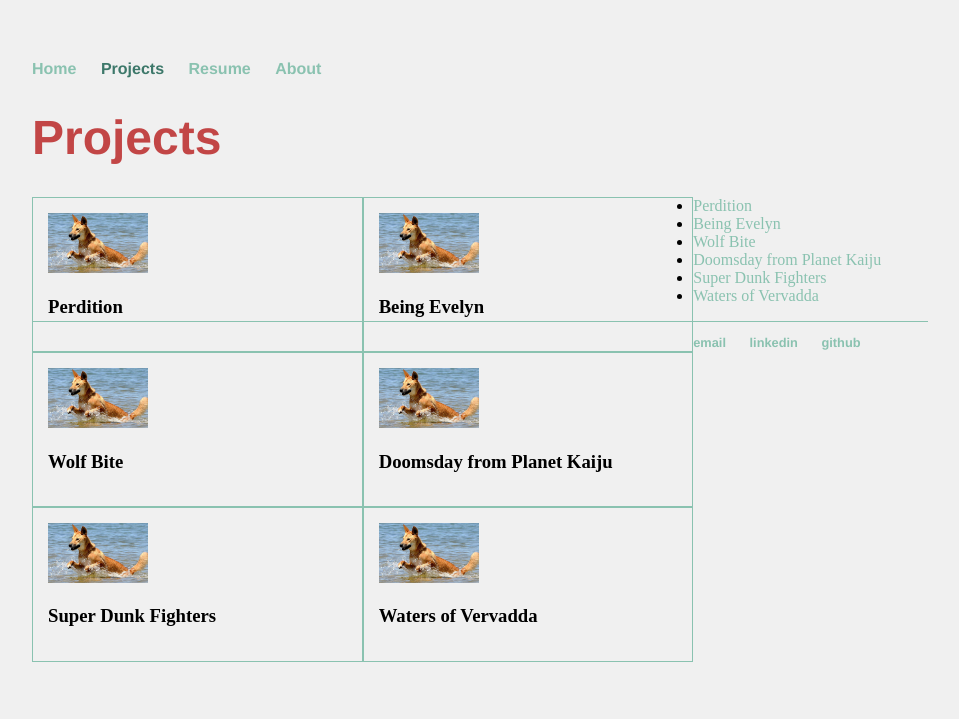
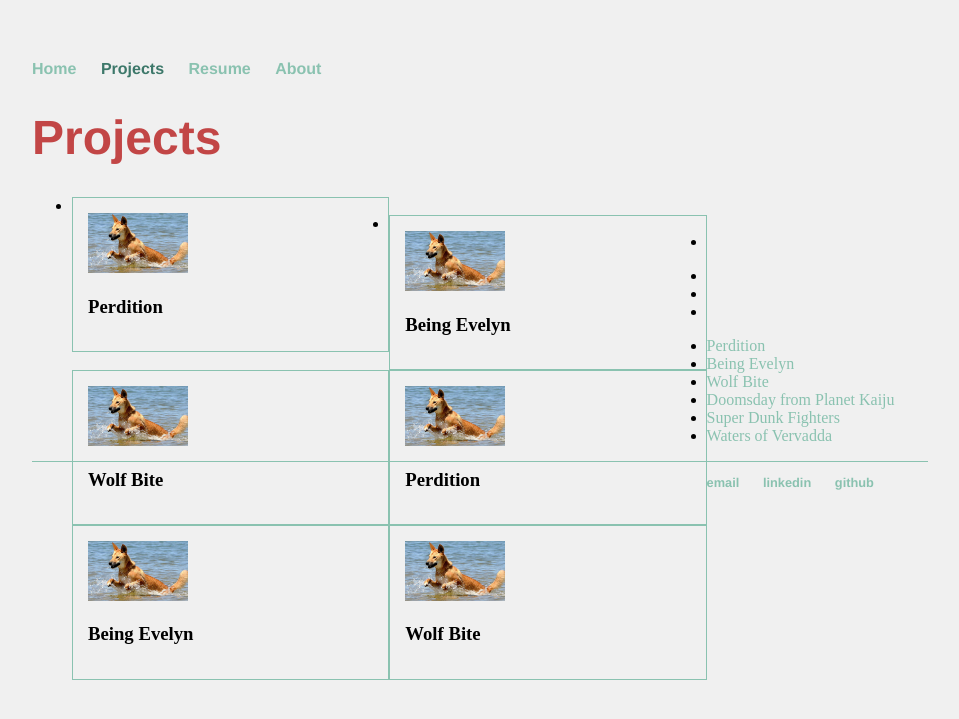
Before and after one commit to digigrant/digigrant.github.io, a Jekyll site: the page built from projects.html, in a window 1280 px wide. Shown: the top 719 px of the page, without its empty margins (160-1119 px from the left). Built offline with Jekyll 4.4.1, drawn with Linux system fonts in a browser that asks for light colours.

Commit message:
Update projects.html

```diff
--- a/projects.html
+++ b/projects.html
@@ -7,14 +7,18 @@ title: Projects
 
 <div class="grid">
   <div class="row">
-    <div class="col"><img src="/assets/images/dingo.jpg" width="100";><h3>Perdition</h3></div>
-    <div class="col"><img src="/assets/images/dingo.jpg" width="100";><h3>Being Evelyn</h3></div>
-    <div class="col"><img src="/assets/images/dingo.jpg" width="100";><h3>Wolf Bite</h3></div>
+    <ul>
+      <li><div class="col"><img src="/assets/images/dingo.jpg" width="100";><h3>Perdition</h3></div></li>
+      <li><div class="col"><img src="/assets/images/dingo.jpg" width="100";><h3>Being Evelyn</h3></div></li>
+      <li><div class="col"><img src="/assets/images/dingo.jpg" width="100";><h3>Wolf Bite</h3></div></li>
+    </ul>
   </div>
   <div class="row">
-    <div class="col"><img src="/assets/images/dingo.jpg" width="100";><h3>Doomsday from Planet Kaiju</h3></div>
-    <div class="col"><img src="/assets/images/dingo.jpg" width="100";><h3>Super Dunk Fighters</h3></div>
-    <div class="col"><img src="/assets/images/dingo.jpg" width="100";><h3>Waters of Vervadda</h3></div>
+    <ul>
+      <li><div class="col"><img src="/assets/images/dingo.jpg" width="100";><h3>Perdition</h3></div></li>
+      <li><div class="col"><img src="/assets/images/dingo.jpg" width="100";><h3>Being Evelyn</h3></div></li>
+      <li><div class="col"><img src="/assets/images/dingo.jpg" width="100";><h3>Wolf Bite</h3></div></li>
+    </ul>
   </div>
 
   <ul>
```
